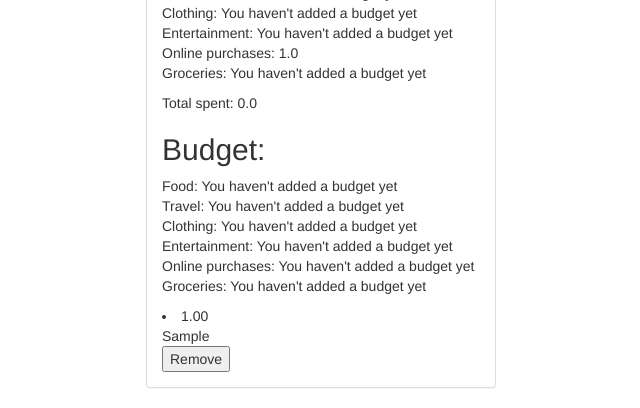
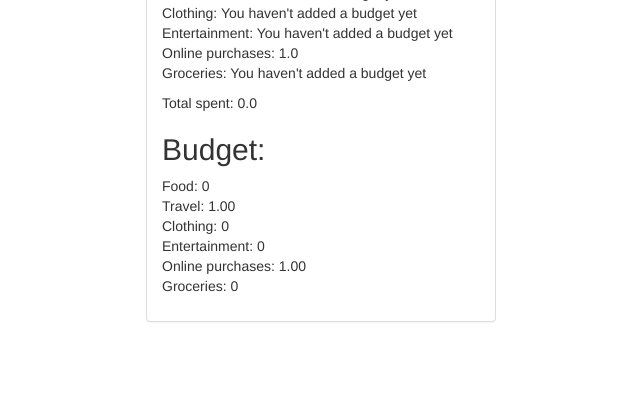
Before and after one commit to emilydowgialo/Spent, a Flask app: page /dashboard/1 in a window 1280 px wide. Shown: the part 600-1008 px from the top of the page, without its empty margins (319-959 px from the left). After the commit the page ends 922 px from the top, so only its background shows below. Run offline with Flask 2, Linux system fonts and the light colour scheme; the visitor is signed in with stand-in values (Sample User, id 1); tables that the repository leaves empty hold one stand-in row (values such as "Sample post"); some libraries are stand-ins or nearby versions.

Commit message:
got budget ajax working, cleaned up some code

```diff
--- a/server.py
+++ b/server.py
@@ -11,7 +11,7 @@ from flask_debugtoolbar import DebugToolbarExtension
 
 from model import User, connect_to_db, db, Expenditure, Budget
 
-from tools import expenditure_function, budget_totals, get_total_for_category, date_query, get_dates_for_budget
+from tools import expenditure_function, budget_totals, get_total_for_category, date_query, get_dates_for_budget, get_budget_per_category
 
 from sqlalchemy.sql import and_
 
@@ -237,7 +237,37 @@ def dashboard(id):
         user = User.query.filter_by(id=id).first()
 
         # This is the user's budget
-        budget = Budget.query.filter_by(budget_userid=id).all()
+        # budget = Budget.query.filter_by(budget_userid=id).all()
+
+        ####### GET THE USER'S BUDGETS
+
+        cat_1_budget = get_budget_per_category(1, id)
+        cat_2_budget = get_budget_per_category(2, id)
+        cat_3_budget = get_budget_per_category(3, id)
+        cat_4_budget = get_budget_per_category(4, id)
+        cat_5_budget = get_budget_per_category(5, id)
+        cat_6_budget = get_budget_per_category(6, id)
+
+        print
+        print
+        print
+        print "cat_1_budget"
+        print cat_1_budget
+        print
+        print "cat 2 budget"
+        print cat_2_budget
+        print
+        print "cat 3 budget"
+        print cat_3_budget
+        print
+        print
+        print
+        print
+        print
+        print
+        print
+        print
+        print
 
         # This is the expenditure object, which contains information about
         # expenditures specific to the user from the expenditure table in the
@@ -310,19 +340,6 @@ def dashboard(id):
         cat_5_end_date = cat_5_end.strftime('%Y-%m-%d')
         cat_6_end_date = cat_6_end.strftime('%Y-%m-%d')
 
-        # TO DO: use this info in the metrics functions
-
-        print
-        print
-        print
-        print
-        print "dates cat 2"
-        print cat_2_start, cat_2_end
-        print type(cat_2_start), type(cat_2_end)
-        # print cat_2_stripped
-        print
-        print
-
         ########### TOTAL PRICE AND AVERAGE SPENT ###########
 
         # Unpacking the total price and average spent
@@ -372,8 +389,13 @@ def dashboard(id):
                                                 food_budget_minus_expenses=food_budget_minus_expenses,
                                                 online_budget_minus_expenses=online_budget_minus_expenses,
                                                 entertainment_budget_minus_expenses=entertainment_budget_minus_expenses,
-                                                total_price=total_price,
-                                                budget=budget)
+                                                cat_1_budget=cat_1_budget,
+                                                cat_2_budget=cat_1_budget,
+                                                cat_3_budget=cat_3_budget,
+                                                cat_4_budget=cat_4_budget,
+                                                cat_5_budget=cat_5_budget,
+                                                cat_6_budget=cat_6_budget,
+                                                total_price=total_price)
 
 
 @app.route('/remove-budget/<int:id>', methods=["POST"])
--- a/static/js/charts.js
+++ b/static/js/charts.js
@@ -1,3 +1,6 @@
+
+function charts() {
+
   var options = {
     responsive: true
   };
@@ -15,3 +18,7 @@ $.get("/total-spent.json", function (data) {
     var myBarChart = new Chart(ctx_line).Bar(data, options);
     $("#BarLegend").html(myBarChart.generateLegend());
   });
+
+}
+
+charts();
--- a/static/js/submit-budget.js
+++ b/static/js/submit-budget.js
@@ -18,36 +18,6 @@ function replaceBudget(results) {
   // Appends the info to the element
   budgetElement.html(stringToAppend);
   console.log("finished replaceBudget");
-
-    // var budget = results;
-
-    // Appends code for new expense
-    // var stringToAppend = '<form action="/remove-budget/' + String(budget.id) +
-    //   '" method="POST" id="category-' + String(budget.category_id) + '">' +
-    //   '<li>' +
-    //   String(budget.budget) +
-    //   '<br>' +
-    //   String(budget.category) +
-    //   '<br>' +
-    //   '</li>' +
-    //   '<input type="Submit" value="Remove">' +
-    //   '</form>';
-
-    // console.log(stringToAppend);
-
-    // // This is the specific element
-    // var categoryElement = $('#category-' + String(budget.category_id));
-
-    // console.log(categoryElement);
-
-    // // If the element exists, replace with the new element
-    // if (categoryElement.length > 0) {
-    //   categoryElement.replaceWith(stringToAppend);
-    // } else {
-    //   $('#budget-div').append(stringToAppend);
-    //   console.log(results);
-    //   console.log("Finished replaceBudget");
-    // }
 }
 
 function updateBudgetMinusExpenses(resp) {
@@ -70,6 +40,9 @@ function updateBudgetMinusExpenses(resp) {
 function updateBudget(evt) {
     evt.preventDefault();
 
+    // Close the modal via Javascript when the event is triggered
+    $('#addBudget').modal('toggle');
+
     // Gather info from the budget form
     var budget = $('#budget-form').serialize();
 
--- a/static/js/submit-expenditure.js
+++ b/static/js/submit-expenditure.js
@@ -4,10 +4,14 @@ function showExpenditureResults(result) {
     updateTotalSpent(result);
     updateAverageSpent(result);
     appendExpenditure(result);
+    charts();
 }
 
 function submitExpenditure(evt) {
     evt.preventDefault();
+
+    // Close the modal via Javascript when the event is triggered
+    $('#addExpenditureModal').modal('toggle');
 
     var formInputs = {
         "category": $("#category-field").val(),
--- a/templates/dashboard.html
+++ b/templates/dashboard.html
@@ -135,9 +135,7 @@
             </div>
             <div class="panel-body"><!--BOOTSTRAP PANEL BODY 2 -->
 
-                <!-- test 9374889676090040179500 usps -->
-
-                <!-- Various metrics -->
+                <!-- TOTAL AND AVERAGE SPENT -->
 
                 <p>
                     Total spent on food: <span id="total-spent-3">{{ total_food_price }}</span><br>
@@ -167,7 +165,7 @@
 
                 <a href="#" data-toggle="modal" data-target="#addBudget" id="add-budget">Add Budget</a>
 
-        <!-- MODAL -->
+        <!-- ADD BUDGET MODAL -->
         <div class="modal fade" id="addBudget" tabindex="-1" role="dialog" aria-labelledby="addBudgetModal">
         <div class="modal-dialog" role="document">
         <div class="modal-content">
@@ -209,11 +207,10 @@
         <button type="button" class="btn btn-default" data-dismiss="modal">Close</button>
         <button type="submit" class="btn btn-primary" id="budget-submit">Save changes</button>
         </form>
-        <script src="/static/js/submit-budget.js"></script>
       </div>
     </div>
   </div>
-</div><!-- END OF MODAL -->
+</div><!-- END OF NEW BUDGET MODAL -->
 
                 <h2>Budget left:</h2>
 
@@ -237,33 +234,19 @@
                 </p>
 
                     <p>
-                    <!-- BUDGET PER CATEGORY FIX ME-->
+                    <!-- BUDGET PER CATEGORY FIX ME SO THIS ISN'T HARD CODED WITH FOOD BUDGET MINUS EXPENSES -->
 
-                        Food: <span id="budget-3">{{ food_budget_minus_expenses }}</span><br>
-                        Travel: <span id="budget-2">{{ food_budget_minus_expenses }}</span><br>
-                        Clothing: <span id="budget-5">{{ food_budget_minus_expenses }}</span><br>
-                        Entertainment: <span id="budget-6">{{ food_budget_minus_expenses }}</span><br>
-                        Online purchases: <span id="budget-1">{{ food_budget_minus_expenses }}</span><br>
-                        Groceries: <span id="budget-4">{{ food_budget_minus_expenses }}</span><br>
+                        Food: <span id="budget-3">{{ cat_3_budget }}</span><br>
+                        Travel: <span id="budget-2">{{ cat_2_budget }}</span><br>
+                        Clothing: <span id="budget-5">{{ cat_5_budget }}</span><br>
+                        Entertainment: <span id="budget-6">{{ cat_6_budget }}</span><br>
+                        Online purchases: <span id="budget-1">{{ cat_1_budget }}</span><br>
+                        Groceries: <span id="budget-4">{{ cat_4_budget }}</span><br>
 
                     </p>
 
                 <p>
 
-                <div id="budget-div">
-                    {% for budget in budget %}
-                        <form action="/remove-budget/{{ budget.id }}" method="POST" id="category-{{budget.category_id}}">
-
-                            <li>
-                                {{ budget.budget }}<br>
-                                {{ budget.category.category }}<br>
-                            </li>
-                                <input type="Submit" value="Remove">
-                        </form>
-
-                    {% endfor %}
-
-                </div>
             </div>
         </div><!-- END BUDGET PANEL -->
 
@@ -329,12 +312,11 @@
                 <textarea class="form-control" id="description" rows="3" name="description"></textarea>
             </fieldset>
 
-            <script src="/static/js/submit-expenditure.js"></script>
-
       </div>
       <div class="modal-footer">
         <button type="button" class="btn btn-default" data-dismiss="modal">Close</button>
         <button type="submit" class="btn btn-primary">Save changes</button>
+
     </form><!-- END THE FORM -->
 
     </div>
@@ -394,13 +376,7 @@
                     </div>
                     </div>
                 </div>
-                <!-- <form action="/tracking/{{ expenditure.tracking_num }}" method="POST" class="tracking-form"> -->
-                    <!-- Data attributes are something you can assign to any HTML
-                    element and you can access the attributes within Javascript
-                    using JQuery's data function -->
-                    <!-- <input type="submit" value="Track Your Package" class="submit-tracking" data-trackingnum="{{expenditure.tracking_num}}" data-cats="kitties">
-                    <br>
-                </form> -->
+
                 {% endif %}
 
               {% endfor %}
@@ -415,10 +391,12 @@
 
 </div><!-- END THE CONTAINER DIV -->
 
-<!-- JS stuff -->
+<!-- JAVASCRIPT -->
 <script src="/static/js/map.js"></script>
 <script async defer src="https://maps.googleapis.com/maps/api/js?key=AIzaSyAnuRecqKx9vRHOa2X6OeYloFTevfJ9GkA&callback=initMap" async defer></script>
 <script src="/static/js/charts.js"></script>
+<script src="/static/js/submit-expenditure.js"></script>
+<script src="/static/js/submit-budget.js"></script>
 
 
 {% endblock %}
--- a/tools.py
+++ b/tools.py
@@ -50,7 +50,6 @@ def get_dates_for_budget(category_id, id):
     return start_date, end_date
 
 
-# The following functon gets the budget minus expenditures
 def budget_totals(category_id, id, total_price):
     """ Calculate budget minus expenditures made """
 
@@ -70,6 +69,21 @@ def budget_totals(category_id, id, total_price):
         expenditure_budget_minus_expenses = "You haven't added a budget yet"
 
     return expenditure_budget_minus_expenses
+
+
+def get_budget_per_category(category_id, id):
+    """ Gets budget for particular category """
+
+    # Query the database for budgets associated with the user at hand
+    budget = Budget.query.filter_by(budget_userid=id, category_id=category_id).all()
+
+    # If a budget exists, return it, otherwise return 0
+    if len(budget) > 0:
+        budget = budget[0].budget
+    else:
+        budget = 0
+
+    return budget
 
 
 def get_total_for_category(cat, lst):
```
Lines whose indentation alone changed are shown as unchanged.
